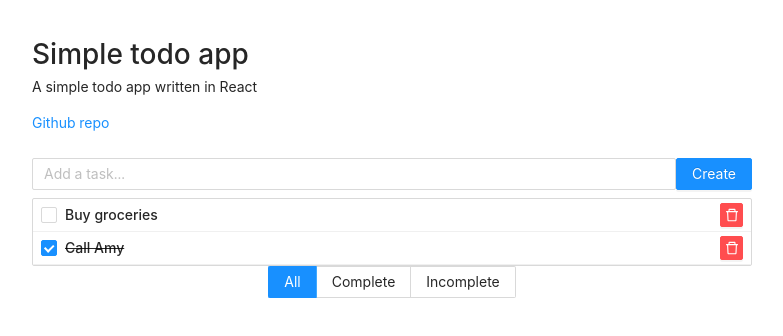
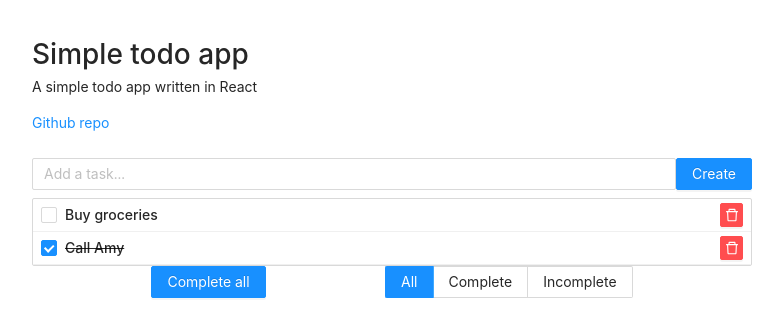
Before and after one commit to matobeno1/simple-todo-app, a React (Create React App) app: page / in a window 1280 px wide. Shown: the top 336 px of the page, without its empty margins (248-1031 px from the left). Built offline with nearby package versions, Linux system fonts and the light colour scheme.

Commit message:
Creating ToggleCompleteAllButton and selectors

```diff
--- a/src/components/TodoListActionsComponent/TodoListActionsComponent.tsx
+++ b/src/components/TodoListActionsComponent/TodoListActionsComponent.tsx
@@ -1,10 +1,12 @@
 import React, { FunctionComponent } from "react";
 import { TodosFilter } from "../TodosFilter";
+import { ToggleCompleteAllButton } from "../ToggleCompleteAllButton";
 
 import classes from "./TodoListActionsComponent.module.scss";
 
 export const TodoListActionsComponent: FunctionComponent = () => (
 	<div className={classes.root}>
+		<ToggleCompleteAllButton />
 		<TodosFilter />
 	</div>
 );
--- a/src/components/ToggleCompleteAllButton/ToggleCompleteAllButton.ts
+++ b/src/components/ToggleCompleteAllButton/ToggleCompleteAllButton.ts
@@ -1,4 +1,21 @@
-import { ToggleCompleteAllButtonComponent } from "../ToggleCompleteAllButtonComponent";
-import { connect } from "react-redux";
+import {
+	ToggleCompleteAllButtonComponent,
+	ToggleCompleteAllButtonComponentProps
+} from "../ToggleCompleteAllButtonComponent";
+import { connect, MapDispatchToProps, MapStateToProps } from "react-redux";
+import { NoneProps } from "../../types";
+import { IRootState } from "../../store/types";
+import { isCompleteAll } from "../../modules/todos/selectors";
 
-export const ToggleCompleteAllButton = connect()(ToggleCompleteAllButtonComponent);
+type StateProps = Pick<ToggleCompleteAllButtonComponentProps, "isCompleteAll">;
+type DispatchProps = Pick<ToggleCompleteAllButtonComponentProps, "onClick">;
+
+const mapStateToProps: MapStateToProps<StateProps, NoneProps, IRootState> = (state) => ({
+	isCompleteAll: isCompleteAll(state),
+});
+
+const mapDispatchToProps: MapDispatchToProps<DispatchProps, NoneProps> = (dispatch) => ({
+	onClick: () => dispatch({ type: "f" })
+});
+
+export const ToggleCompleteAllButton = connect(mapStateToProps, mapDispatchToProps)(ToggleCompleteAllButtonComponent);
--- a/src/components/ToggleCompleteAllButtonComponent/ToggleCompleteAllButtonComponent.tsx
+++ b/src/components/ToggleCompleteAllButtonComponent/ToggleCompleteAllButtonComponent.tsx
@@ -1,6 +1,23 @@
-import { FunctionComponent } from "react";
+import React, { FunctionComponent } from "react";
 import { Button } from "antd";
+import { FormOutlined } from "@ant-design/icons";
 
-export const ToggleCompleteAllButtonComponent: FunctionComponent = () => (
-	<Button>Complete all</Button>
+export type ToggleCompleteAllButtonComponentProps = {
+	onClick: () => void;
+	/** Flag whether every todo is complete. */
+	isCompleteAll: boolean;
+};
+
+export const ToggleCompleteAllButtonComponent: FunctionComponent<ToggleCompleteAllButtonComponentProps> = ({
+	onClick,
+	isCompleteAll
+}) => (
+	<Button
+		onClick={onClick}
+		title={"Toggle all"}
+		type="primary"
+		size="middle"
+	>
+		{isCompleteAll ? "Uncomplete" : "Complete all"}
+	</Button>
 );
--- a/src/components/ToggleCompleteAllButtonComponent/index.ts
+++ b/src/components/ToggleCompleteAllButtonComponent/index.ts
@@ -1 +1,2 @@
+export type { ToggleCompleteAllButtonComponentProps } from "./ToggleCompleteAllButtonComponent";
 export { ToggleCompleteAllButtonComponent } from "./ToggleCompleteAllButtonComponent";
--- a/src/modules/todos/reducer.ts
+++ b/src/modules/todos/reducer.ts
@@ -5,7 +5,7 @@ import {
 	PayloadAction,
 	Reducer,
 	nanoid,
-	EntityId
+	EntityId,
 } from "@reduxjs/toolkit";
 import { Todo, ITodosState, AddTodoActionPayloadType, TodoFilter } from "./types";
 
@@ -73,7 +73,7 @@ const todoSlice = createSlice({
 		delete: (state, action: PayloadAction<{todoId: EntityId}>) => {
 			const { todoId } = action.payload;
 			todosAdapter.removeOne(state, todoId);
-		}
+		},
 	}
 });
 
--- a/src/modules/todos/selectors.ts
+++ b/src/modules/todos/selectors.ts
@@ -73,3 +73,11 @@ export const getFilteredTodosIds = createSelector<
 			}
 		}
 	);
+
+export const getAllTodosCount: Selector<IRootState, number> = (state) => (
+	todosSelectors.selectTotal(getTodosEntityState(state))
+);
+
+export const isCompleteAll: Selector<IRootState, boolean> = (state) => (
+	getCompleteTodosIds(state).length === getAllTodosCount(state)
+);
```
